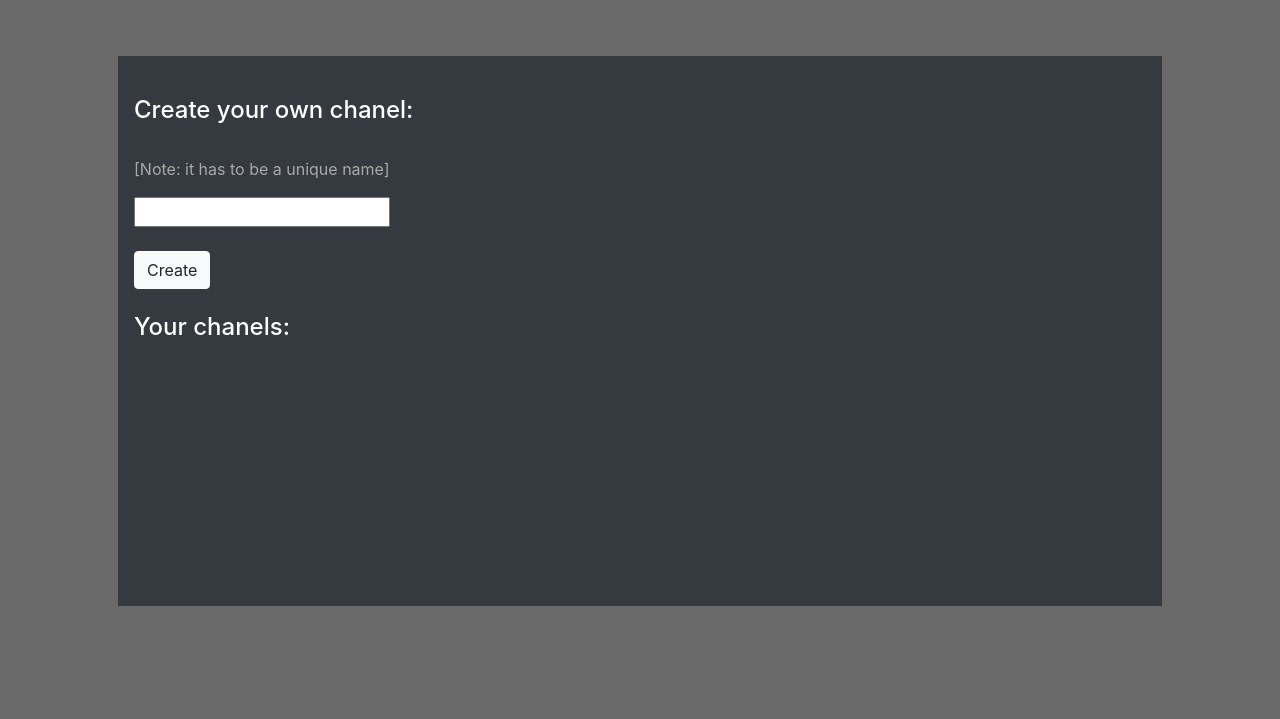
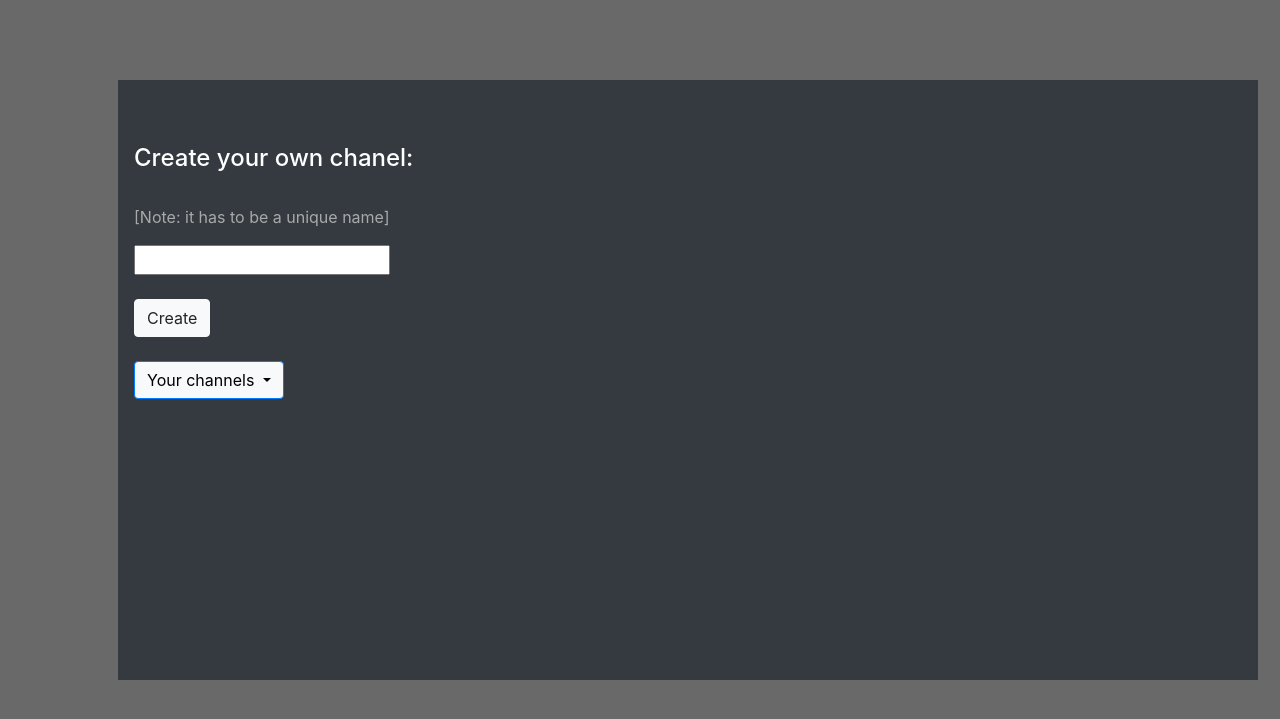
Before and after one commit to today-is-cinthia/cs50w-project2, a Flask app: page /home in a window 1280 px wide. Shown: the part 56-775 px from the top of the page. Run offline with Flask 2, Linux system fonts and the light colour scheme; the visitor is signed in with stand-in values (Sample User, id 1); some libraries are stand-ins or nearby versions; some web fonts are replaced.

Commit message:
agregar canales

```diff
--- a/application.py
+++ b/application.py
@@ -20,7 +20,10 @@ def index():
 
 @app.route("/home", methods=["GET", "POST"])
 def home():
-    if request.method == "POST":
+    if request.method == "GET":
+        nombre= session['name']
+        session.permanent=True
+    else:
         name = request.form.get("name")
         #for i in nombres:
          #   if name == i:
@@ -35,12 +38,11 @@ def home():
         for i in channels:
             if channel == i:
                 flash("This channel already exists. Try again")
+                return redirect("/home")
         channels.append(channel)
+        print(channels)
 
-    else:
-        nombre= session['name']
-        session.permanent=True
-    return render_template("home.html",nombre=nombre, channels=channels)
+    return render_template("home.html",nombre=nombre, canal=channels)
 
 @app.route("/logout")
 def logout():
--- a/templates/home.html
+++ b/templates/home.html
@@ -15,21 +15,34 @@ CFLACK
       </li>
     </ul>
   </nav>
+  <br><br>{% if get_flashed_messages() %}
+  <header>
+    <div class="alert alert-danger" role="alert">
+      {{ get_flashed_messages() | join(" ") }}
+    </div>
+  </header>
+{% endif %}
 
-  <br><br><div style="height: 550px; width:100%" class="container p-3 my-3 bg-dark text-white">
+  <br><div style="height: 600px; width:500%" class="container p-3 my-3 bg-dark text-white"><br>
     <br><h4>Create your own chanel:</h4><br>
     <p style="color:#A9A9A9 ;">[Note: it has to be a unique name]</p>
     <form class="form" action="/home" method="post">
       <input name="channel" type="text"><br><br>
-      <button type="submit" class="btn btn-light">Create</button>
+      <button id="createchanel" type="submit" class="btn btn-light">Create</button>
     </form>
 
-    <br><h4>Your chanels:</h4><br>
-    {% for i in channels %}
-    <div class="dropdown-menu bg-light">
-      <a class="dropdown-item" href="#">{{i}}</a>
+    <br>
+    <div class="dropdown">
+      <button style="color: black;" type="button" class="btn btn-primary dropdown-toggle bg-light" data-toggle="dropdown">
+        Your channels
+      </button>
+      <div class="dropdown-menu">
+        {% for canales in canal %}
+        <a class="dropdown-item" href="#">{{canales}}</a>
+        {% endfor %}
+      </div>
     </div>
-    {% endfor %}
+  </div>
 
   </div>
 <!-- <div style="width: 100%; height: 70px;" class="container-fluid p-3 my-3 border bg-light">
```
Also changed, not shown: static/index.js (+7 -0 lines), 1 other file.
